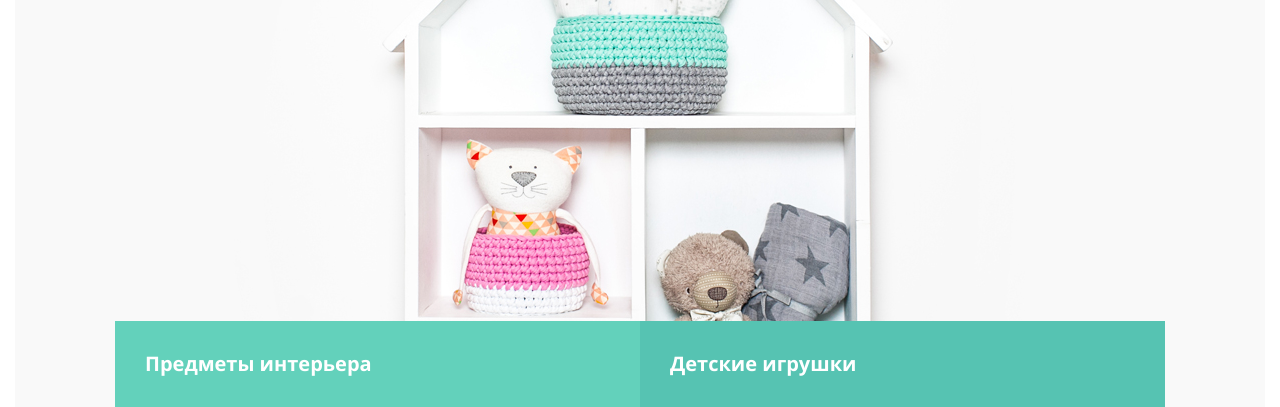
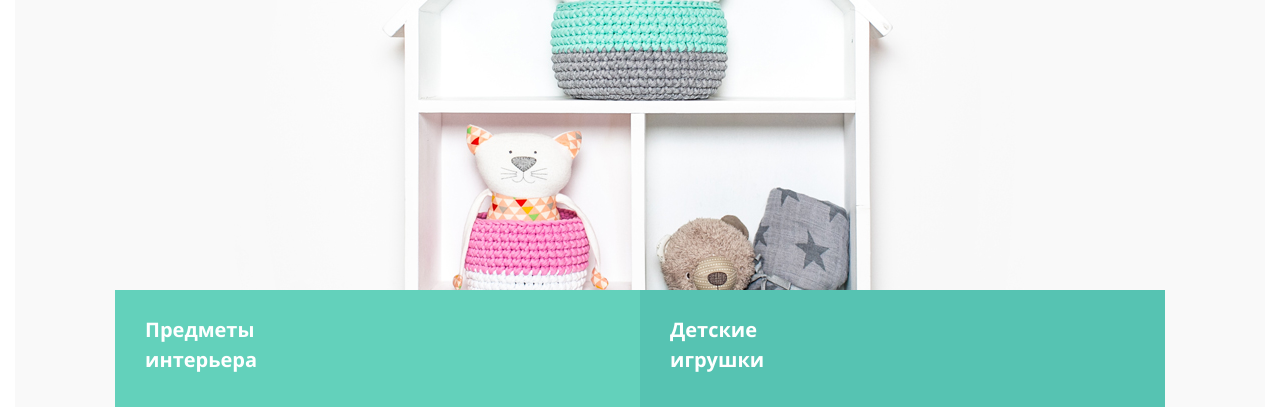
Before and after one commit to Zhanna1612/37146-mishka, a website: page source/index.html in a window 1280 px wide. Shown: the part 389-796 px from the top of the page. Drawn offline with nearby package versions, Linux system fonts and the light colour scheme; files that its build step writes are made by us from their sources.

Commit message:
Правки в index

```diff
--- a/source/index.html
+++ b/source/index.html
@@ -45,8 +45,8 @@
     <section class="catalog">
       <h2 class="titleh2 visually-hidden">Каталог товаров</h2>
       <ul class="catalog__list">
-        <li class="catalog__item catalog__item--interior"><a href="catalog.html">Предметы  интерьера</a></li>
-        <li class="catalog__item catalog__item--toys"><a href="catalog.html">Детские игрушки</a></li>
+        <li class="catalog__item catalog__item--interior"><a href="catalog.html">Предметы<br>  интерьера</a></li>
+        <li class="catalog__item catalog__item--toys"><a href="catalog.html">Детские<br> игрушки</a></li>
       </ul>
     </section>
 
--- a/source/less/catalog.less
+++ b/source/less/catalog.less
@@ -1,6 +1,4 @@
 .catalog {
-  margin-top: -54px;
-
   a {
     font-weight: bold;
     font-size: 19px;
@@ -34,7 +32,7 @@
 }
 
 .catalog__item {
-  padding: 28px 30px;
+  padding: 25px 130px 28px 30px;
 
   &--interior {
     background-color: #63d1bb;
--- a/source/less/link-lists.less
+++ b/source/less/link-lists.less
@@ -73,7 +73,6 @@
   }
 
   &--basket {
-    border-bottom: 1px solid #ececec;
     position: relative;
   }
 
--- a/source/less/main-nav.less
+++ b/source/less/main-nav.less
@@ -11,7 +11,7 @@
   align-self: flex-end;
   width: 21px;
   height: 21px;
-  margin: 32px 30px;
+  margin: 29px 30px;
   border: none;
   background-color: #ffffff;
   cursor: pointer;
--- a/source/less/page-header.less
+++ b/source/less/page-header.less
@@ -1,6 +1,5 @@
 .page-header {
   width: 320px;
-  min-height: 395px;
   margin: 0 auto;
 
   @media (min-width: @tablet-width) {
--- a/source/less/page-main.less
+++ b/source/less/page-main.less
@@ -13,9 +13,10 @@
 }
 
 .page-main__header {
-  height: 146px;
-  padding: 72px 40px 120px;
-  background: #f9f9f9 url("../img/hero-mobile@1x.jpg") no-repeat center center;
+  padding: 70px 30px 122px;
+  background: #f9f9f9 url("../img/hero-mobile@1x.jpg") no-repeat center;
+  background-size: cover;
+  border-top: 1px solid #ececec;
 
   @media (min-width: @tablet-width) {
     .titleh1 {
```
